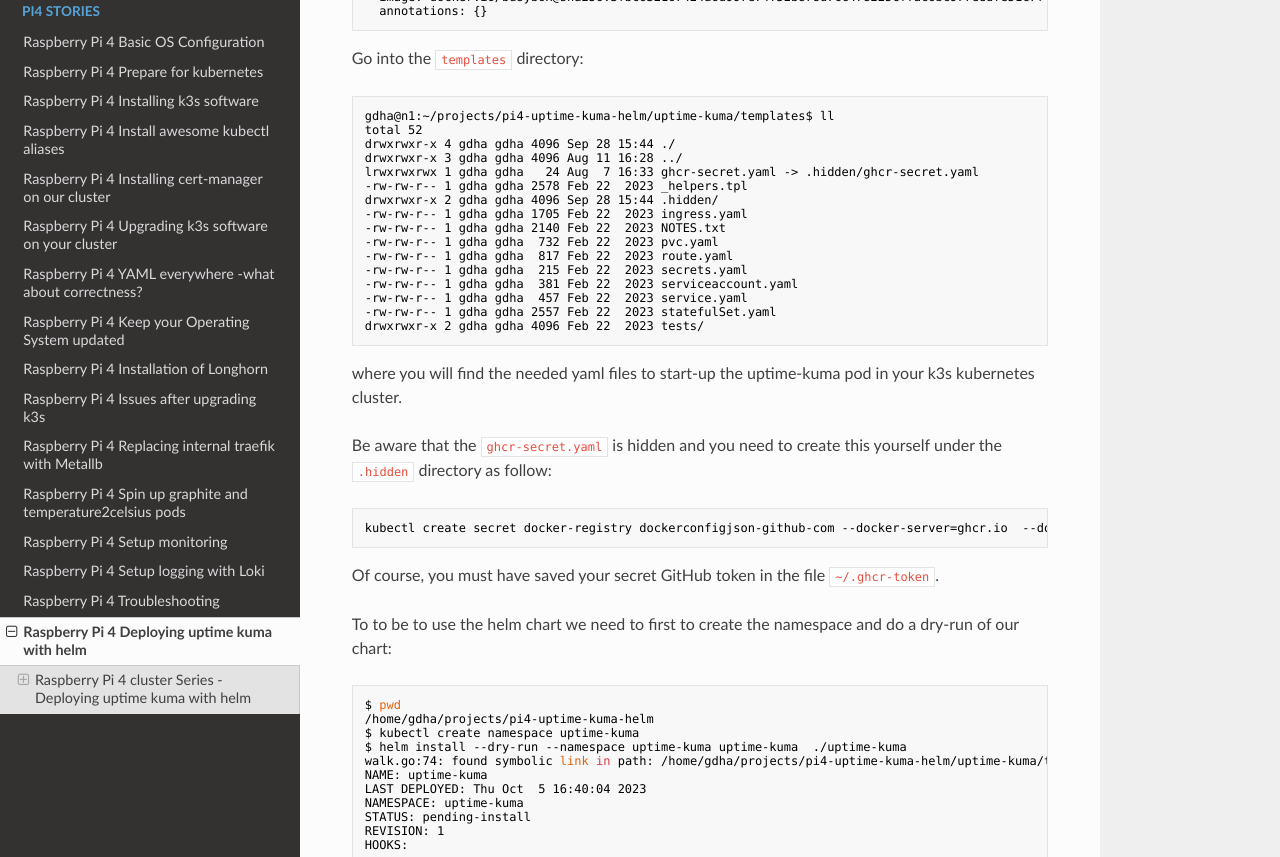
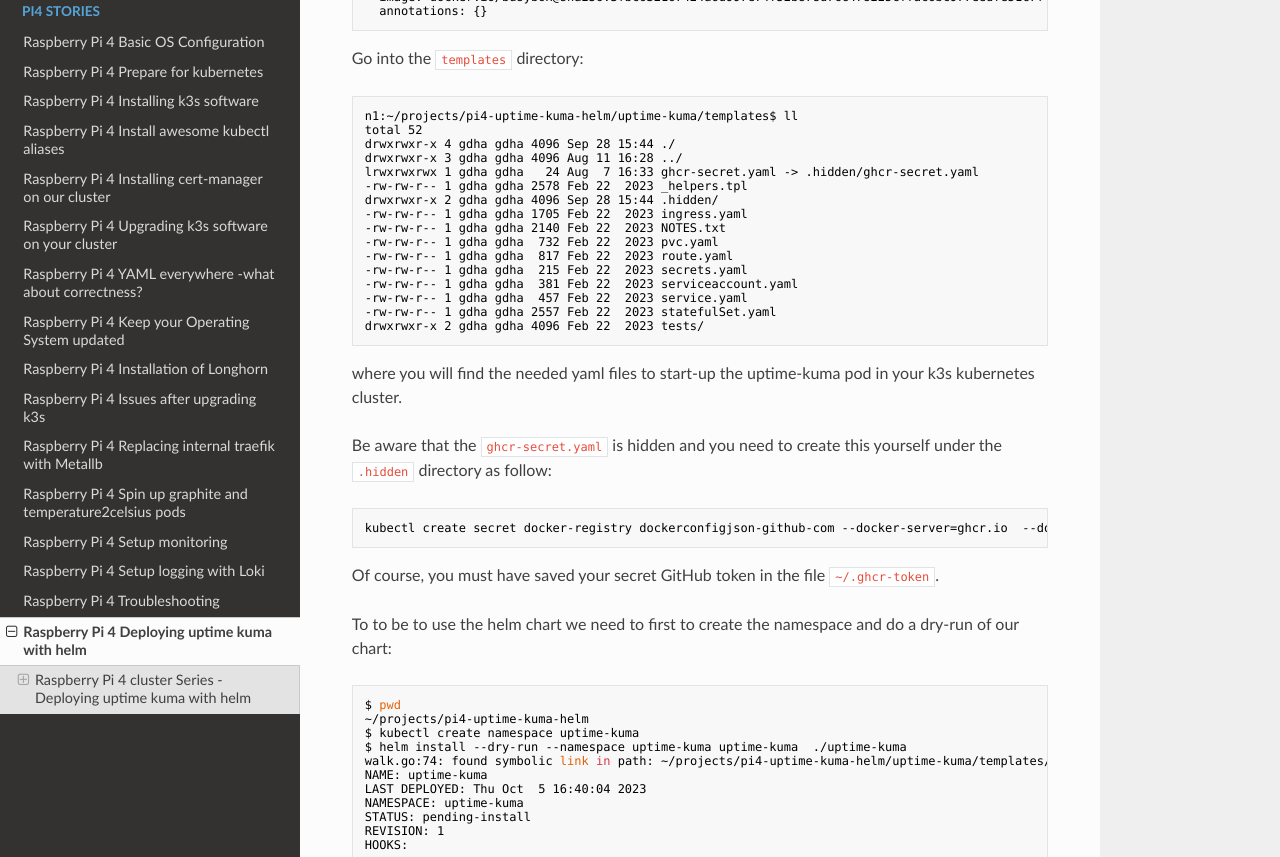
Before and after one commit to gdha/pi-stories, an MkDocs documentation site: the page built from docs/pi-stories16.md, in a window 1280 px wide and 1400 px high, scrolled down 3594 px. Shown: the part 151-1008 px from the top of the window. Built offline with MkDocs 1.6.1, drawn with Linux system fonts in a browser that asks for light colours; nearby versions of some CDN libraries; some of the changed text lies outside the part shown.

````diff
--- a/docs/pi-stories16.md
+++ b/docs/pi-stories16.md
@@ -24,7 +24,7 @@ Before we used the GitHub Actions successfully, we wanted to have an image for A
 
 ```bash
 REL=${1:-v1.0}
-cat ~/.ghcr-token | docker login ghcr.io -u gdha --password-stdin
+cat ~/.ghcr-token | docker login ghcr.io -u $USER --password-stdin
 echo "Building pi4-uptime-kuma:$REL"
 docker build --tag ghcr.io/gdha/pi4-uptime-kuma:$REL .
 docker tag ghcr.io/gdha/pi4-uptime-kuma:$REL ghcr.io/gdha/pi4-uptime-kuma:latest
@@ -198,7 +198,7 @@ testPod:
 Go into the `templates` directory:
 
 ```bash
-gdha@n1:~/projects/pi4-uptime-kuma-helm/uptime-kuma/templates$ ll
+n1:~/projects/pi4-uptime-kuma-helm/uptime-kuma/templates$ ll
 total 52
 drwxrwxr-x 4 gdha gdha 4096 Sep 28 15:44 ./
 drwxrwxr-x 3 gdha gdha 4096 Aug 11 16:28 ../
@@ -230,10 +230,10 @@ To to be to use the helm chart we need to first to create the namespace and do a
 
 ```bash
 $ pwd
-/home/gdha/projects/pi4-uptime-kuma-helm
+~/projects/pi4-uptime-kuma-helm
 $ kubectl create namespace uptime-kuma
 $ helm install --dry-run --namespace uptime-kuma uptime-kuma  ./uptime-kuma
-walk.go:74: found symbolic link in path: /home/gdha/projects/pi4-uptime-kuma-helm/uptime-kuma/templates/ghcr-secret.yaml resolves to /home/gdha/projects/pi4-uptime-kuma-helm/uptime-kuma/templates/.hidden/ghcr-secret.yaml. Contents of linked file included and used
+walk.go:74: found symbolic link in path: ~/projects/pi4-uptime-kuma-helm/uptime-kuma/templates/ghcr-secret.yaml resolves to ~/projects/pi4-uptime-kuma-helm/uptime-kuma/templates/.hidden/ghcr-secret.yaml. Contents of linked file included and used
 NAME: uptime-kuma
 LAST DEPLOYED: Thu Oct  5 16:40:04 2023
 NAMESPACE: uptime-kuma
@@ -279,7 +279,7 @@ metadata:
     app.kubernetes.io/managed-by: Helm
 ---
 # Source: uptime-kuma/templates/ghcr-secret.yaml
-# kubectl create secret docker-registry dockerconfigjson-github-com --docker-server=ghcr.io  --docker-username=gdha --docker-password=$(cat ~/.ghcr-token) --dry-run=client -oyaml >.hidden/ghcr-secret.yaml
+# kubectl create secret docker-registry dockerconfigjson-github-com --docker-server=ghcr.io  --docker-username=$USER --docker-password=$(cat ~/.ghcr-token) --dry-run=client -oyaml >.hidden/ghcr-secret.yaml
 apiVersion: v1
 data:
   .dockerconfigjson: xxxxxxxxxxxxxxxxxxxxxxxxxxxxxxx
@@ -451,6 +451,22 @@ To test if it works there is a simple test:
 $ curl http://192.168.0.234:80
 Found. Redirecting to /dashboard
 ```
+### Remove the uptime-kuma pod
+
+To delete the pod "uptime-kuma" you just have to execute the following:
+
+```bash
+$ helm uninstall --debug --namespace uptime-kuma uptime-kuma
+uninstall.go:95: [debug] uninstall: Deleting uptime-kuma
+client.go:477: [debug] Starting delete for "uptime-kuma" Service
+client.go:477: [debug] Starting delete for "uptime-kuma" StatefulSet
+client.go:477: [debug] Starting delete for "uptime-kuma" PersistentVolumeClaim
+client.go:477: [debug] Starting delete for "uptime-kuma" Secret
+client.go:477: [debug] Starting delete for "dockerconfigjson-github-com" Secret
+client.go:477: [debug] Starting delete for "uptime-kuma" ServiceAccount
+uninstall.go:148: [debug] purge requested for uptime-kuma
+release "uptime-kuma" uninstalled
+```
 
 ### References
 
````
